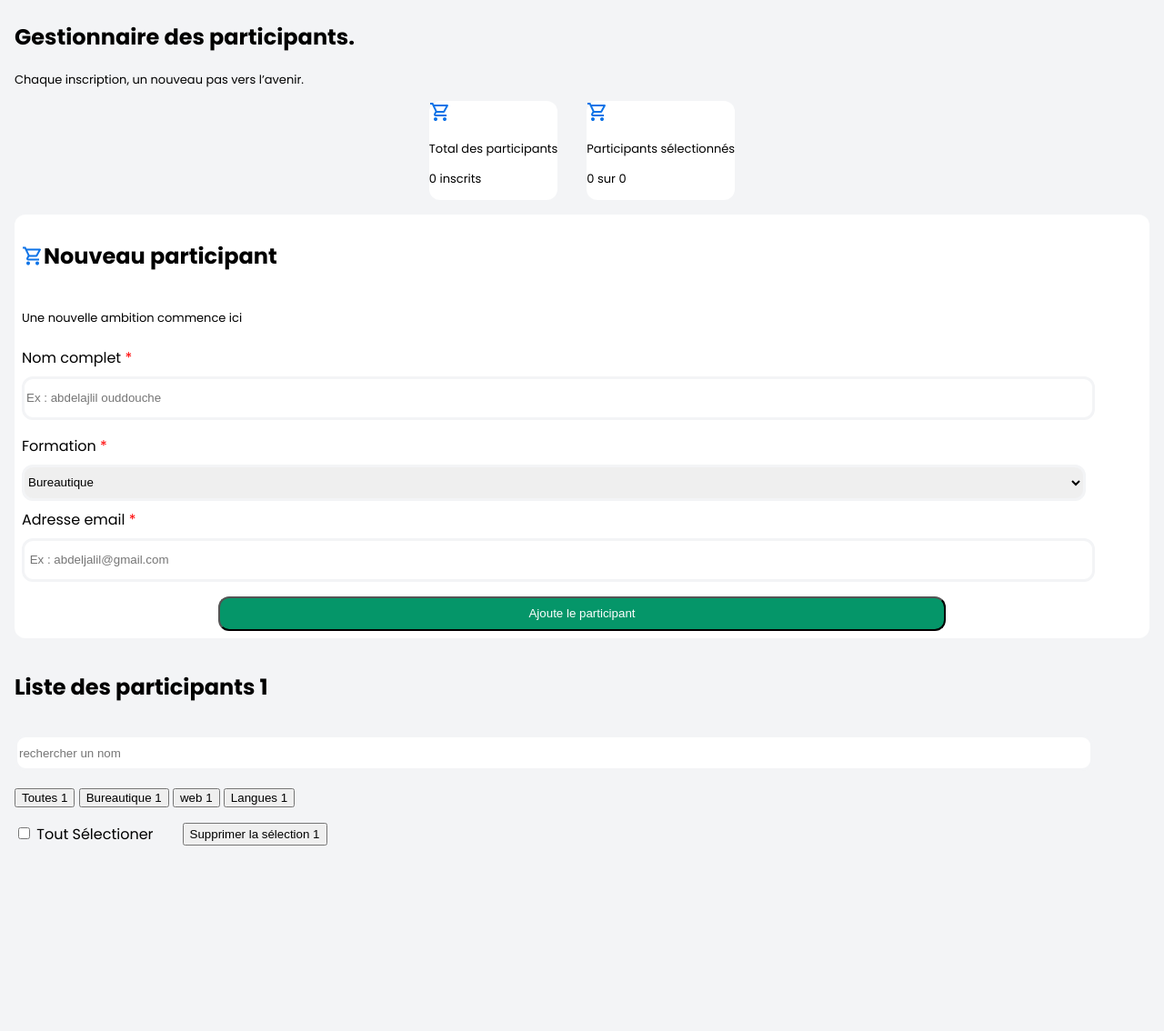
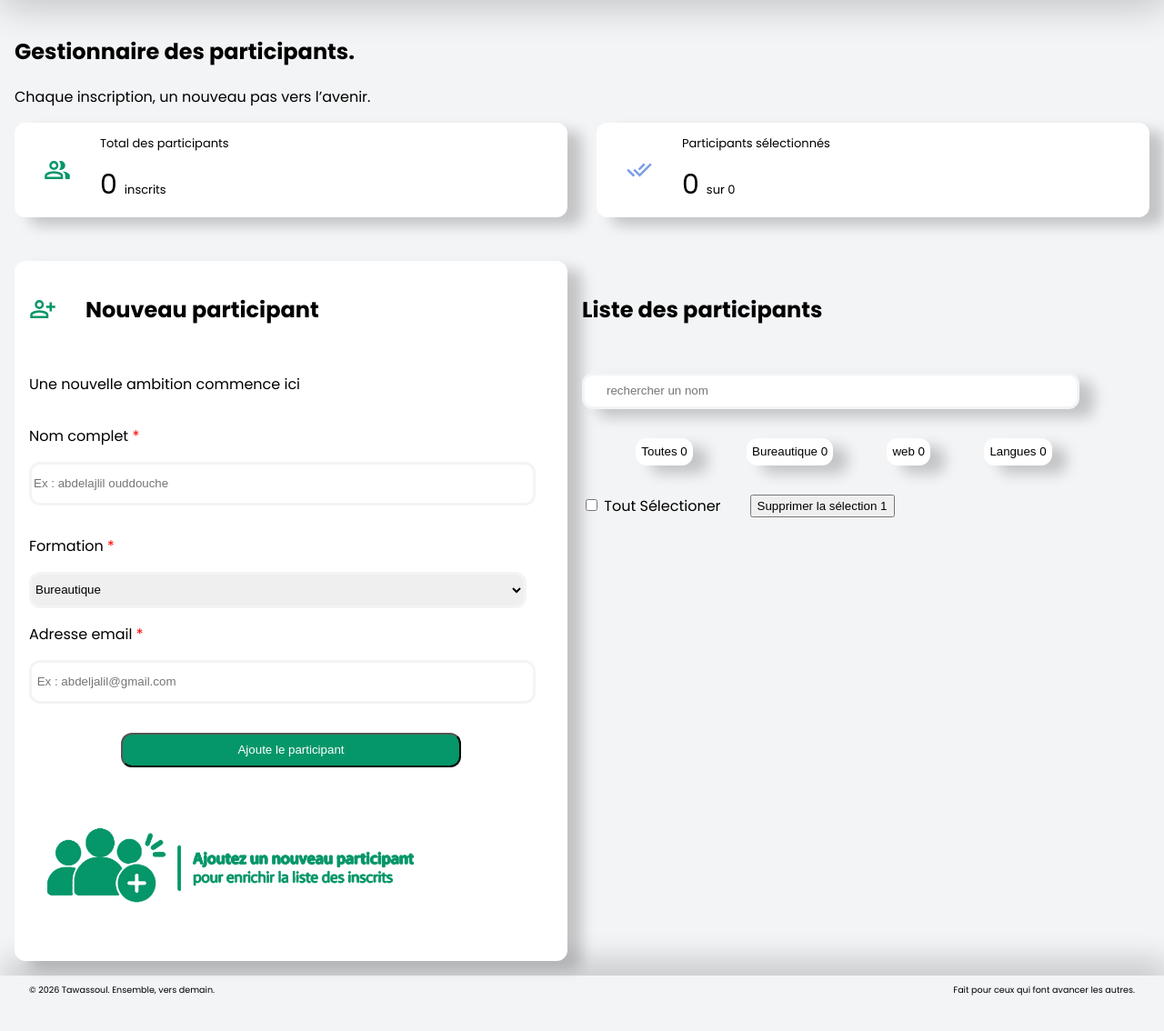
Before and after one commit to ouddoucheabdeljalil-create/Tawassoul, a plain HTML site: page index.html in a window 1280 px wide. Shown: the part 84-1218 px from the top of the page at 91% size. After the commit the page ends 1190 px from the top, so only its background shows below. Drawn offline with Linux system fonts and the light colour scheme; a web font is replaced by a local one.

Commit message:
ajoute responsive et

```diff
--- a/index.html
+++ b/index.html
@@ -1,5 +1,5 @@
 <!DOCTYPE html>
-<html lang="en">
+<html lang="fr">
 
 <head>
     <meta charset="UTF-8">
@@ -14,37 +14,43 @@
 </head>
 
 <body>
+
+    <main >
         <header>
             <img src="assest/tawassoul logo.png" alt="" id="logo">
         </header>
-    <main>
-        <section>
+        <section id="first-section">
             <h1>Gestionnaire des participants.</h1>
             <p>Chaque inscription, un nouveau pas vers l’avenir.</p>
             <div id="statistic-div">
                 <div class="statistic">
-                    <img src="assest/shopping_cart_24dp_0D73E7_FILL0_wght400_GRAD0_opsz24.svg" alt="">
+                    <img src="assest/users.svg" alt="" class="icons">
+                    <div>
                         <p>Total des participants</p>
-                    <p><span class="count">0 </span> inscrits</p>
+                        <p><span class="count num" id="count1">0 </span> inscrits</p>
+                    </div>
                 </div>
                 <div class="statistic">
-                    <img src="assest/shopping_cart_24dp_0D73E7_FILL0_wght400_GRAD0_opsz24.svg" alt="">
+                    <img src="assest/doublecheck.svg" alt="" class="icons">
+                    <div>
                         <p>Participants sélectionnés</p>
-                    <p><span>0 </span> sur <span class="count">0</span></p>
-
+                        <p><span class="num">0 </span> sur <span class="count">0</span></p>
+                    </div>
                 </div>
             </div>
         </section>
+        <div id="second-section">
             <section id="form-space">
                 <div id="form-title">
-                <img src="assest/shopping_cart_24dp_0D73E7_FILL0_wght400_GRAD0_opsz24.svg" alt="">
+                    <img src="assest/person_add.svg" alt="" class="icons">
                     <h2>Nouveau participant</h2>
                 </div>
                 <p>Une nouvelle ambition commence ici</p>
                 <form action="" id="inputs-form">
                     <label for="fullName">Nom complet <span class="star">*</span></label>
-                <input type="text" id="fullName" name="fullName" class="inputs" placeholder="Ex : abdelajlil ouddouche">
-                <span  id="error-name" ></span>
+                    <input type="text" id="fullName" name="fullName" class="inputs"
+                        placeholder="Ex : abdelajlil ouddouche">
+                    <span id="error-name"></span>
 
                     <label for="select">Formation <span class="star">*</span></label>
                     <select name="select" id="select" class="inputs">
@@ -53,23 +59,25 @@
                         <option value="Langues">Langues</option>
                     </select>
                     <label for="email-input">Adresse email <span class="star">*</span></label>
-                <input type="text" id="email-input" name="email-input" class="inputs" placeholder=" Ex : abdeljalil@gmail.com">
-                <span  id="error-email"></span>
-                <div  id="btn-div">
+                    <input type="text" id="email-input" name="email-input" class="inputs"
+                        placeholder=" Ex : abdeljalil@gmail.com">
+                    <span id="error-email"></span>
+                    <div id="btn-div">
                         <button id="btn-submit">Ajoute le participant</button>
                     </div>
                 </form>
+                <img src="assest/bg-ajoute1.png" alt="" id="banner">
             </section>
             <section id="list-place">
-            <h2>Liste des participants <span>1</span></h2>
+                <h2>Liste des participants </h2>
                 <form action="">
                     <input type="search" id="search" class="inputs" placeholder="rechercher un nom">
                 </form>
                 <div id="Formation">
-                <button id="Toutes">Toutes <span>1</span></button>
-                <button id="Bureautique">Bureautique <span>1</span></button>
-                <button id="Web">web <span>1</span></button>
-                <button id="Langues">Langues <span>1</span></button>
+                    <button class="btns" id="Toutes">Toutes <span id="Tout">0</span></button>
+                    <button class="btns" id="Bureautique">Bureautique <span id="bure">0</span></button>
+                    <button class="btns" id="Web">web <span id="web">0</span></button>
+                    <button class="btns" id="Langues">Langues <span id="lang">0</span></button>
                 </div>
                 <div id="select-All">
                     <form action="">
@@ -90,7 +98,13 @@
                 </li> -->
                 </ul>
             </section>
+        </div>
     </main>
+    <footer>
+        <p>© 2026 Tawassoul. Ensemble, vers demain.</p>
+        <p>Fait pour ceux qui font avancer les autres.</p>
+    </footer>
 </body>
 <script src="script.js"></script>
+
 </html>
--- a/script.js
+++ b/script.js
@@ -10,9 +10,9 @@ const search = document.getElementById('search')
 const count = document.querySelectorAll('.count')
 const formationFilter = document.getElementById('Formation')
 const card = document.querySelectorAll('.lists')
+const checkBox = document.querySelectorAll(".check")
 
-
-const data =  getFromLocalStorage() ;
+const data = getFromLocalStorage();
 function validRegex() {
 
     let x = false;
@@ -22,14 +22,14 @@ function validRegex() {
     const emailRegex = /^[a-zA-Z0-9._-]+@[a-zA-Z0-9-]+\.[a-zA-Z]{2,}$/
     form.addEventListener('submit', (e) => {
         e.preventDefault()
-        if (!NameRegex.card(fullName.value)) {
+        if (!NameRegex.test(fullName.value)) {
             nameError.textContent = 'Le nom doit contenir au moins 3 lettres, sans chiffres ni caractères spéciaux.'
         }
         else {
             nameError.textContent = ''
             x = true
         }
-        if (!emailRegex.card(email.value)) {
+        if (!emailRegex.test(email.value)) {
             emailrror.textContent = 'Saisissez un email valide, avec un @ et un point après.'
         }
         else {
@@ -39,8 +39,8 @@ function validRegex() {
         console.log(x)
         console.log(y)
         if (x === true && y === true) {
-            count.forEach(element => element.innerHTML = data.length+1)
-            data.push({id:data.length+1, nom: fullName.value, email: email.value, formation: select.value })
+            count.forEach(element => element.innerHTML = data.length + 1)
+            data.push({ id: data.length + 1, nom: fullName.value, email: email.value, formation: select.value })
             setToLocalStoeage(data)
             //
             afficher(data)
@@ -65,58 +65,79 @@ function afficherList() {
     afficher(getFromLocalStorage())
 
 }
-function afficher(data){
-     list.innerHTML=''
-    return  data.forEach(element => {
+function afficher(data) {
+    list.innerHTML = ''
+    return data.forEach(element => {
         const li = document.createElement('li')
         li.className = 'lists'
         li.dataset.id = element.id
-        li.innerHTML = `<input class"check" type="checkbox">
+        li.innerHTML = `<input type="checkbox" class="check">
                     <div>
                         <p>${element.nom}</p>
                         <p>${element.email}</p>
                     </div>
                     <p>${element.formation}</p>
-                    <button>Supprimer</button>`
+                    <button id="btn-sup"><img src="assest/delete.svg"></button>`
         list.appendChild(li)
-        console.log(checkBox)
+        afficherNumbreCategory()
     })
 }
-function rechercher(){
+function rechercher() {
 
     search.addEventListener('input', () => {
         let word = search.value.toLowerCase()
         let filtred = getFromLocalStorage().filter(e => e.nom.toLowerCase().includes(word) || e.email.toLowerCase().includes(word))
-       afficher(filtred)
-       if(word === ''){
-        afficher(getFromLocalStorage())}
+        afficher(filtred)
+        if (word === '') {
+            afficher(getFromLocalStorage())
+        }
         console.log(filtred)
     })
 
 }
-function filterByCategory(){
+function filterByCategory() {
+
     formationFilter.addEventListener('click', (e) => {
 
-        let x = data.filter(element => element.formation === e.target.id )
+        let x = data.filter(element => element.formation === e.target.id)
+
+
         afficher(x)
 
 
-        if(e.target.id === 'Toutes' || e.target.id === formationFilter.id)afficher(data);
+        if (e.target.id === 'Toutes' || e.target.id === formationFilter.id) afficher(data);
 
 
     })
 }
+function afficherNumbreCategory() {
+    const bure = document.getElementById('bure')
+    const web1 = document.getElementById('web')
+    const lang = document.getElementById('lang')
+    const Toutes = document.getElementById('Tout')
+    let web = data.filter(element => element.formation === "Web").length
+    let Bureautique = data.filter(element => element.formation === "Bureautique").length
+    let Langues = data.filter(element => element.formation === "Langues").length
+    web1.innerHTML = web
+    bure.innerHTML = Bureautique
+    lang.innerHTML = Langues
+    Toutes.innerHTML = data.length
+
+}
 function Supprimer() {
 
     list.addEventListener('click', (e) => {
-        if(e.target.tagName === 'BUTTON'){
-           console.log( e.target.closest('.lists').dataset.id)
-           const sup = getFromLocalStorage().filter(element => element.id !== Number(e.target.closest('.lists').dataset.id))
-           setToLocalStoeage(sup)
-           afficher(sup)
+
+        if (e.target.tagName === 'BUTTON' || e.target.tagName === 'IMG') {
+            console.log(e.target.closest('.lists').dataset.id)
+            const sup = getFromLocalStorage().filter(element => element.id !== Number(e.target.closest('.lists').dataset.id))
+            setToLocalStoeage(sup)
+            afficher(sup)
+            afficherNumbreCategory()
         }
     })
 }
+
 
 Supprimer()
 filterByCategory()
--- a/style.css
+++ b/style.css
@@ -1,8 +1,9 @@
 main{
-    padding: 16px;
+
     display: flex;
     flex-direction: column;
     gap: 16px;
+    position: relative;
 }
 #logo{
     height: 4rem;
@@ -12,43 +13,59 @@ body{
     background: #F3F4F6 ;
     margin: 0px;
     padding: 0px;
-
+    width: 100%;
     font-family: 'Poppins', sans-serif;
 
 }
 header{
     background: #fff;
+    box-shadow: 2px 21px 41px 0px rgba(0, 0, 0, 0.20);
+    position: sticky;
+    top: 0px;
+    width: 100%;
+
 }
 p{
     font-family: 'Poppins', sans-serif ;
-    font-style: normal ;
-    font-size: small;
+   font-style:unset;
+
+
+}
+.lists p{
+    font-size:0.6rem;
 }
 #statistic-div{
     display: flex;
     gap: 32px;
-    justify-content: center;
+    /* justify-content: center; */
+   width: 100%;
 
 }
 .statistic{
+    display: flex;
+    gap: 16px;
+    justify-content: center;
+    align-items: center;
     background: #fff;
-
+   width: 100%;
     border-radius: 12px;
     font-size: small;
+    box-shadow: 16px 9px 15px 0px rgba(0, 0, 0, 0.20);
 
 }
 #form-space{
     background-color: #fff;
     display: flex;
     flex-direction: column;
-    gap: 8px;
+    gap: 16px;
     border-radius: 12px;
     padding: 8px;
+    box-shadow: 16px 9px 15px 0px rgba(0, 0, 0, 0.20);
 }
 #inputs-form{
     display: flex;
     flex-direction: column;
-    gap: 8px;
+    gap: 16px;
 
 
 }
@@ -79,7 +96,7 @@ p{
 #list-place{
     display: flex;
     flex-direction: column;
-    gap: 16px;
+    gap: 32px;
 }
 #list{
     margin: 0px;
@@ -94,11 +111,16 @@ p{
 .lists{
     display: flex;
     justify-content: space-between;
-    border: #000 solid;
+    align-items: center;
+    border: none;
+    border-radius: 12px;
+    box-shadow: 16px 9px 15px 0px rgba(0, 0, 0, 0.20);
 
 }
 #form-title{
     display: flex;
+    align-items: center;
+    gap: 32px;
 }
 #error-name{
     color: red;
@@ -111,3 +133,82 @@ p{
     font-size: 0.7rem;
     padding-left:8px ;
 }
+.icons{
+    height: 30px;
+    width: 30px;
+}
+#search{
+    padding-left: 24px;
+    box-shadow: 16px 9px 15px 0px rgba(0, 0, 0, 0.20);
+}
+.btns{
+    box-shadow: 16px 9px 15px 0px rgba(0, 0, 0, 0.20);
+    height: 30px;
+    background: #fff;
+    border: none;
+    border-radius: 12px;
+}
+#Formation{
+    display: flex;
+    justify-content: space-evenly;
+}
+.num{
+    font-size: 30px;
+}
+footer{
+    display: flex;
+    justify-content: space-between;
+    padding: 0px 32px 0px 32px;
+    /* border-top: #000 solid 0.3px; */
+    box-shadow: 4px -15px 33px 0px rgba(0, 0, 0, 0.20);
+    font-size:0.6rem;
+}
+#first-section{
+    padding: 16px;
+}
+#second-section{
+    padding: 16px;
+}
+#banner{
+    width: 280px;
+}
+#btn-sup{
+    display: flex;
+    justify-content: center;
+    align-items: center;
+    border: none;
+    background: rgb(254, 176, 176);
+    height: 35px;
+    border-radius: 12px;
+}
+@media(min-width: 768px ){
+#second-section{
+    display: flex;
+    flex-direction: row;
+    width: 95%;
+}
+#form-space{
+    width: 100%;
+    padding: 16px;
+}
+#list-place{
+    width: 100%;
+    padding: 16px;
+}
+.statistic{
+    justify-content: start;
+    padding-left: 32px;
+    gap: 32px;
+}
+.lists p {
+    font-size:0.7rem;
+}
+}
+@media (min-width: 1024px) {
+    .lists{
+        padding-right: 8px;
+    }
+    #banner{
+    width: 440px;
+}
+}
```
Also changed, not shown: assest/bg-ajoute1.png (added), assest/delete.svg (added), assest/doublecheck.svg (added), assest/person_add.svg (added), assest/users.svg (added). Lines whose indentation alone changed are shown as unchanged.
